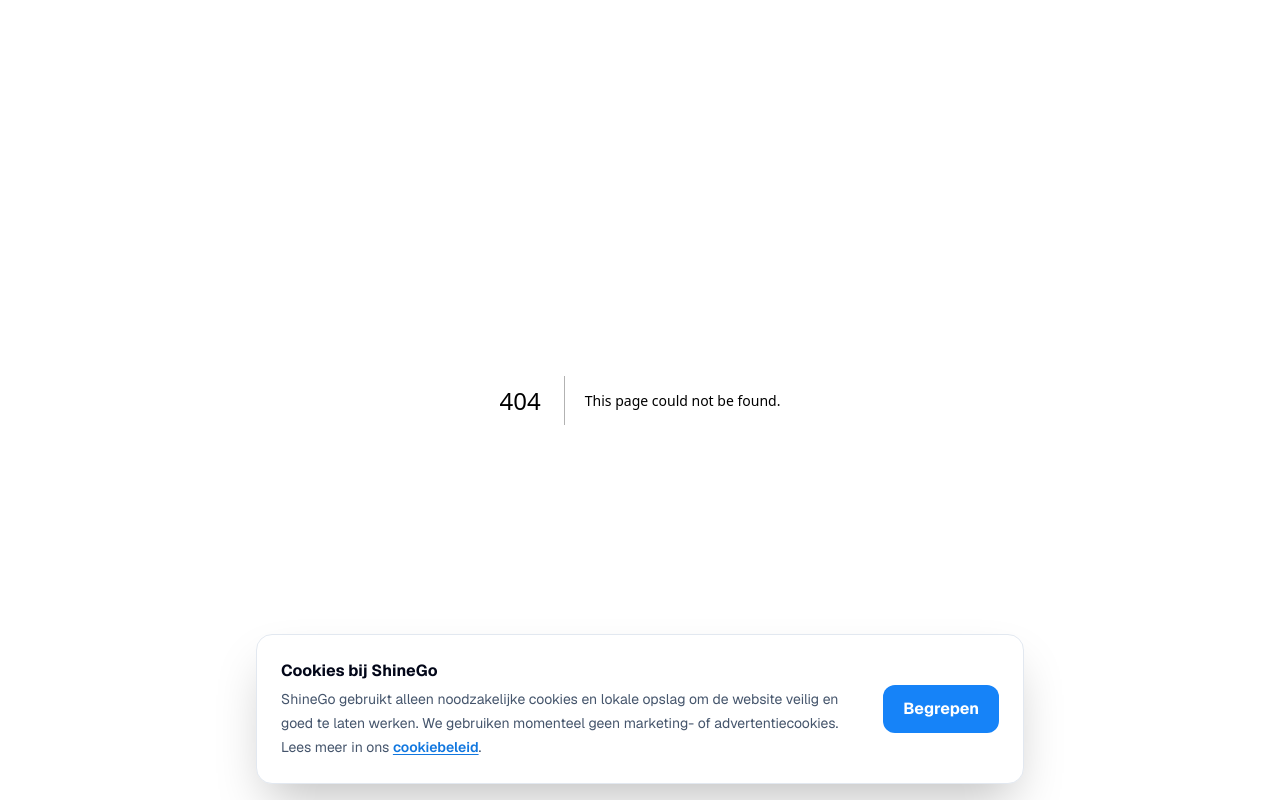
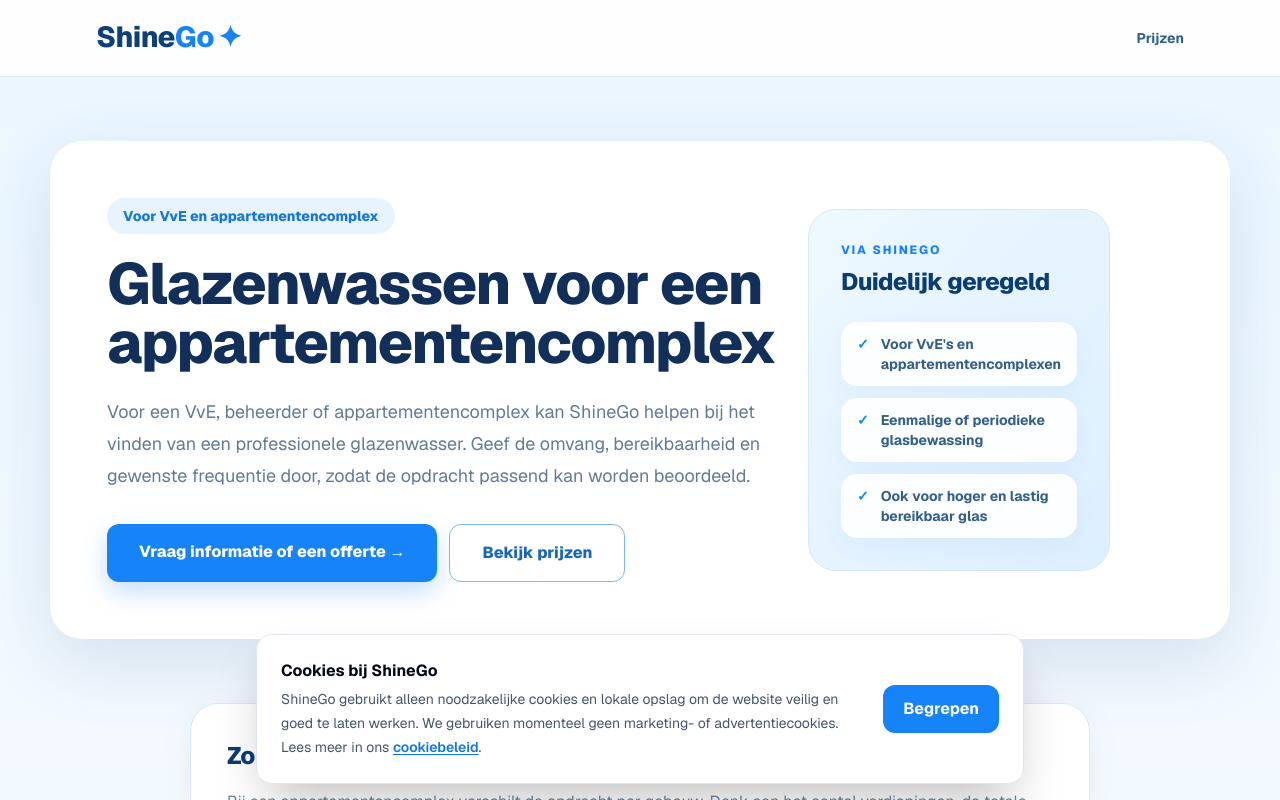
Before and after one commit to Shinego-app/shinego, a Next.js app: page /glazenwasser-appartementencomplex-vve in a window 1280 px wide. Before the commit this address had no page. Shown: the top 800 px of the page. Built offline with nearby package versions, Linux system fonts and the light colour scheme.

Commit message:
Voeg SEO pagina voor appartementencomplex en VvE toe

```diff
--- /dev/null
+++ b/app/glazenwasser-appartementencomplex-vve/page.tsx
@@ -0,0 +1,70 @@
+import type { Metadata } from "next";
+import ServiceLandingPage from "../components/ServiceLandingPage";
+
+export const metadata: Metadata = {
+  title: "Glazenwassen Appartementencomplex & VvE",
+  description:
+    "Glazenwasser voor een appartementencomplex of VvE nodig? Regel periodieke of eenmalige glasbewassing voor gezamenlijke en buitenramen via ShineGo.",
+  keywords: [
+    "glazenwassen appartementencomplex",
+    "glazenwasser appartementencomplex",
+    "glazenwasser VvE",
+    "VvE glasbewassing",
+    "ramen wassen appartementencomplex",
+    "periodieke glasbewassing appartementencomplex",
+  ],
+  alternates: {
+    canonical: "/glazenwasser-appartementencomplex-vve",
+  },
+  openGraph: {
+    title: "Glazenwassen Appartementencomplex & VvE",
+    description:
+      "Glasbewassing voor appartementencomplexen en VvE's: eenmalig of periodiek, met aandacht voor bereikbaarheid en omvang van het glaswerk.",
+    url: "https://www.shinego.nl/glazenwasser-appartementencomplex-vve",
+    siteName: "ShineGo",
+    locale: "nl_NL",
+    type: "website",
+  },
+};
+
+export default function Page() {
+  const structuredData = {
+    "@context": "https://schema.org",
+    "@type": "Service",
+    name: "Glasbewassing voor appartementencomplexen en VvE's",
+    serviceType: "Glasbewassing appartementencomplex",
+    provider: {
+      "@type": "Organization",
+      name: "ShineGo",
+      url: "https://www.shinego.nl/",
+    },
+    areaServed: {
+      "@type": "Country",
+      name: "Nederland",
+    },
+    description:
+      "Bemiddeling voor eenmalige en periodieke glasbewassing van appartementencomplexen en VvE's.",
+  };
+
+  return (
+    <>
+      <script
+        type="application/ld+json"
+        dangerouslySetInnerHTML={{ __html: JSON.stringify(structuredData) }}
+      />
+      <ServiceLandingPage
+        eyebrow="Voor VvE en appartementencomplex"
+        title="Glazenwassen voor een appartementencomplex"
+        intro="Voor een VvE, beheerder of appartementencomplex kan ShineGo helpen bij het vinden van een professionele glazenwasser. Geef de omvang, bereikbaarheid en gewenste frequentie door, zodat de opdracht passend kan worden beoordeeld."
+        ctaHref="/contact?offerte=appartementencomplex"
+        ctaLabel="Vraag informatie of een offerte →"
+        bullets={[
+          "Voor VvE's en appartementencomplexen",
+          "Eenmalige of periodieke glasbewassing",
+          "Ook voor hoger en lastig bereikbaar glas",
+        ]}
+        uitleg="Bij een appartementencomplex verschilt de opdracht per gebouw. Denk aan het aantal verdiepingen, de totale hoeveelheid glas, bereikbaarheid vanaf de grond en de vraag of alleen buitenramen of ook gezamenlijke binnenruimtes moeten worden meegenomen. Daarom beoordelen we grotere complexen eerst op basis van de situatie."
+      />
+    </>
+  );
+}
```
